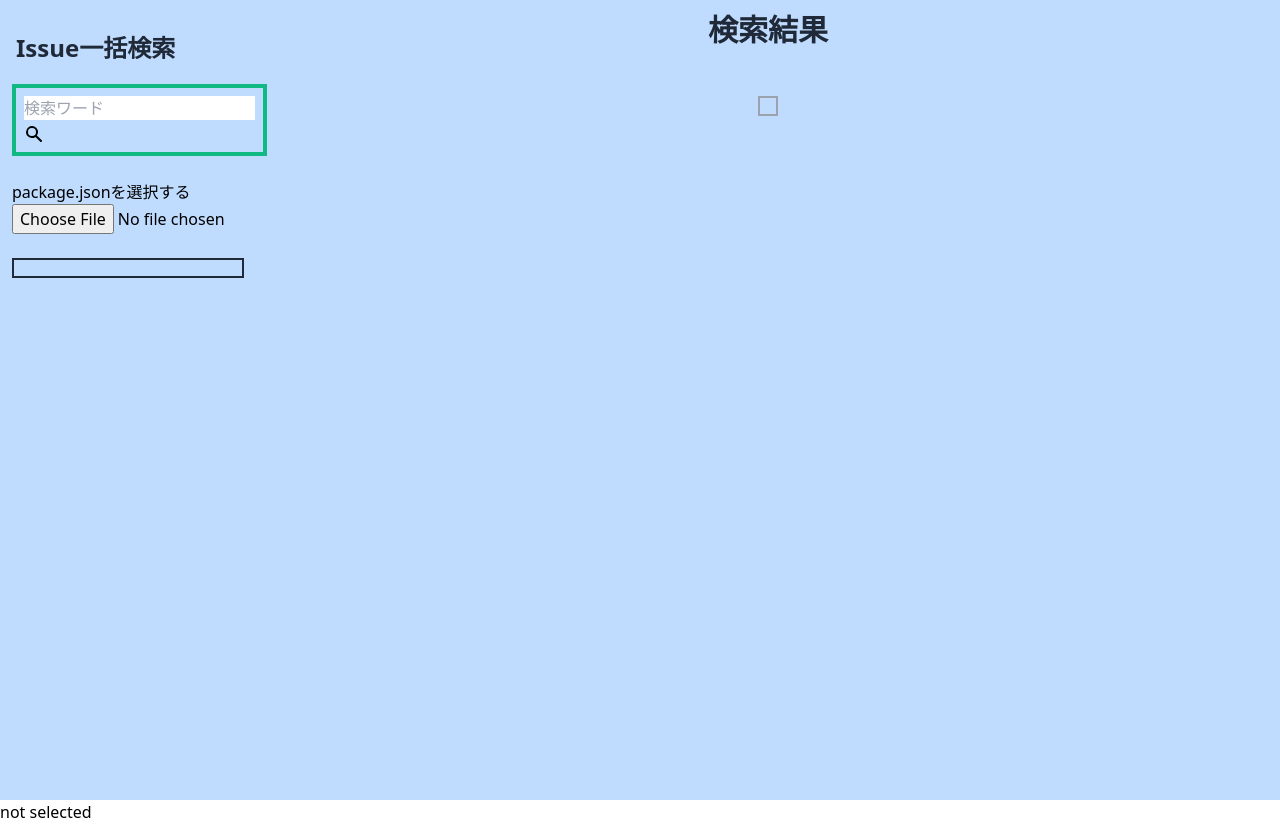
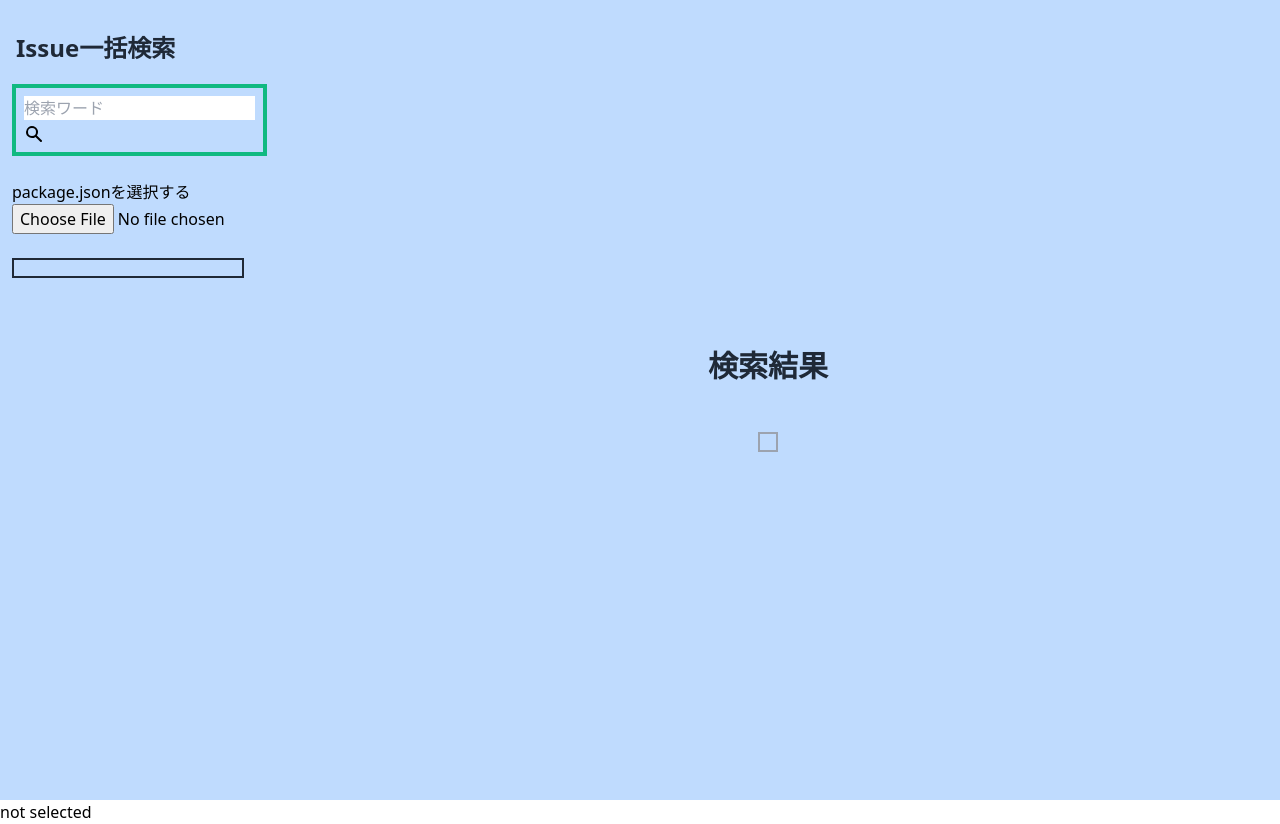
Before and after one commit to zd613/issue-ikkatsu-kensaku, a Nuxt app: page /search in a window 1280 px wide. Built offline with nearby package versions, Linux system fonts and the light colour scheme.

Commit message:
issueが多いときにページからはみ出ていたのでscrollするように修正

```diff
--- a/pages/search.vue
+++ b/pages/search.vue
@@ -15,10 +15,12 @@
       </div>
 
       <div class="w-full h-full p-3">
-        <div class="flex flex-col items-center justify-center w-4/5 mx-auto">
+        <div
+          class="flex flex-col items-center justify-center w-4/5 h-full mx-auto"
+        >
           <h2 class="font-bold text-3xl text-gray-800">検索結果</h2>
 
-          <div class="mt-12">
+          <div class="mt-12 overflow-y-auto">
             <IssueList :issues="issues" />
           </div>
         </div>
```
